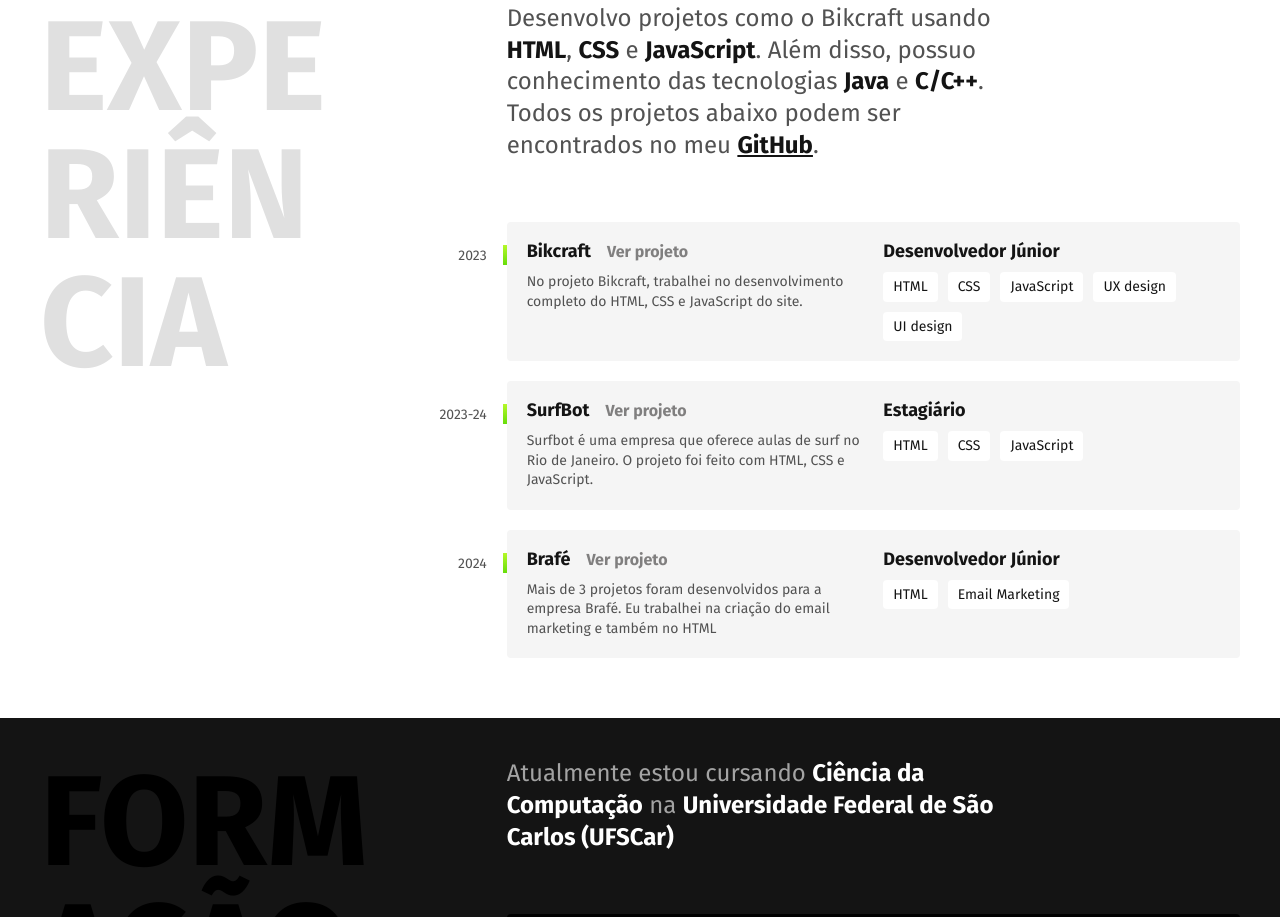
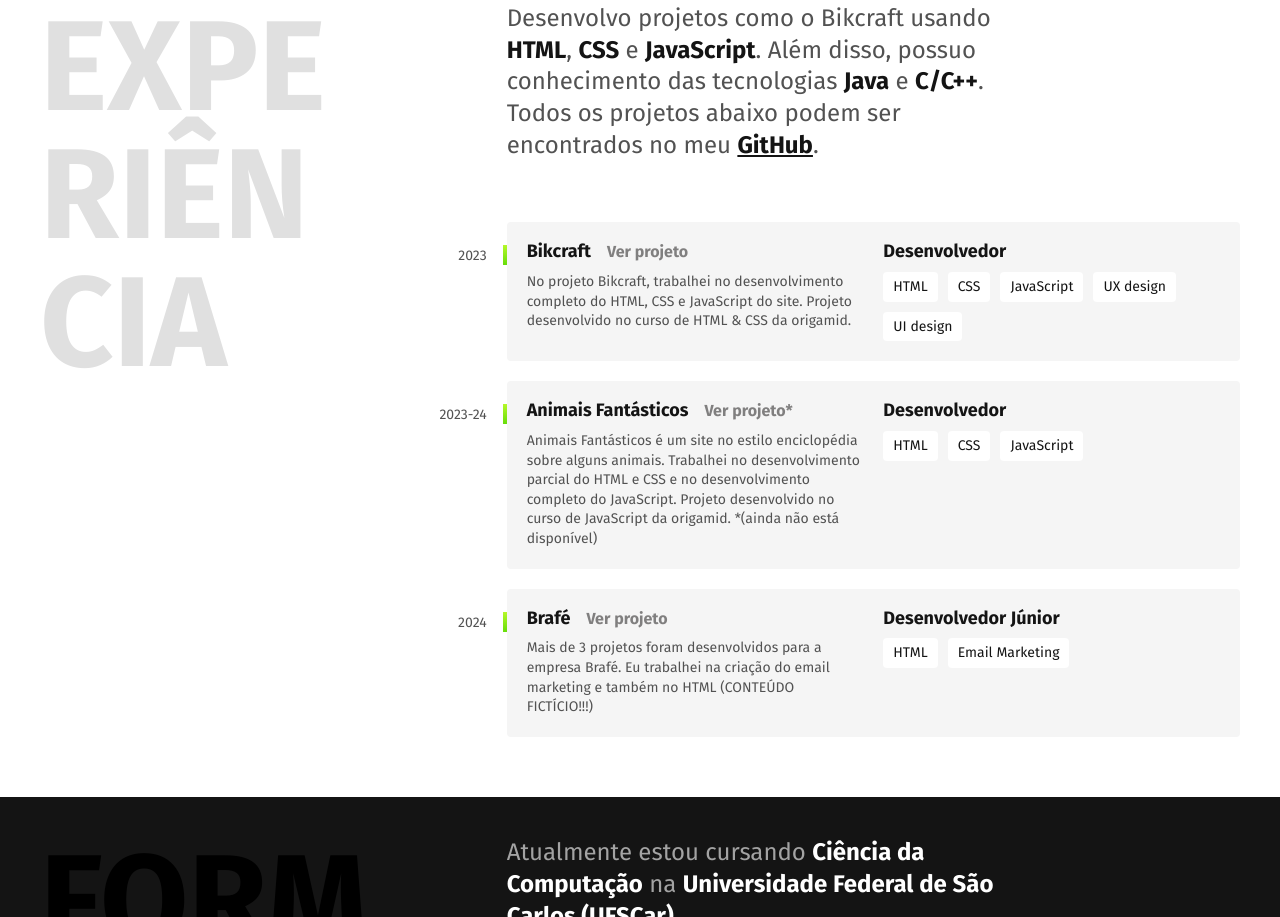
Before and after one commit to VtSilveira/VtSilveira.github.io, a plain HTML site: page index.html in a window 1280 px wide. Shown: the part 622-1539 px from the top of the page. Drawn offline with Linux system fonts and the light colour scheme.

Commit message:
alterei os textos dos projetos

```diff
--- a/index.html
+++ b/index.html
@@ -57,10 +57,10 @@
             <h3 class="empresa-titulo">Bikcraft</h3>
             <a href="./bikcraft/index.html" class="ver-projeto">Ver projeto</a>
           </div>
-          <span class="empresa-titulo" style="align-self:center">Desenvolvedor Júnior</span>
+          <span class="empresa-titulo" style="align-self:center">Desenvolvedor</span>
           <p class="empresa-texto">
             No projeto Bikcraft, trabalhei no desenvolvimento completo do HTML,
-            CSS e JavaScript do site.
+            CSS e JavaScript do site. Projeto desenvolvido no curso de HTML & CSS da origamid.
           </p>
           <ul class="empresa-habilidades">
             <li>HTML</li>
@@ -74,13 +74,13 @@
         <div class="empresa">
           <span class="empresa-ano">2023-24</span>
           <div class="titulo-projeto">
-            <h3 class="empresa-titulo">SurfBot</h3>
-            <a class="ver-projeto">Ver projeto</a>
+            <h3 class="empresa-titulo">Animais Fantásticos</h3>
+            <a class="ver-projeto">Ver projeto*</a>
           </div>
-          <span class="empresa-titulo">Estagiário</span>
+          <span class="empresa-titulo">Desenvolvedor</span>
           <p class="empresa-texto">
-            Surfbot é uma empresa que oferece aulas de surf no Rio de Janeiro. O
-            projeto foi feito com HTML, CSS e JavaScript.
+            Animais Fantásticos é um site no estilo enciclopédia sobre alguns animais. Trabalhei no desenvolvimento parcial do HTML e CSS e no desenvolvimento completo do JavaScript. Projeto desenvolvido no curso de JavaScript da origamid.
+            *(ainda não está disponível)
           </p>
           <ul class="empresa-habilidades">
             <li>HTML</li>
@@ -98,6 +98,7 @@
           <p class="empresa-texto">
             Mais de 3 projetos foram desenvolvidos para a empresa Brafé. Eu
             trabalhei na criação do email marketing e também no HTML
+            (CONTEÚDO FICTÍCIO!!!)
           </p>
           <ul class="empresa-habilidades">
             <li>HTML</li>
```
